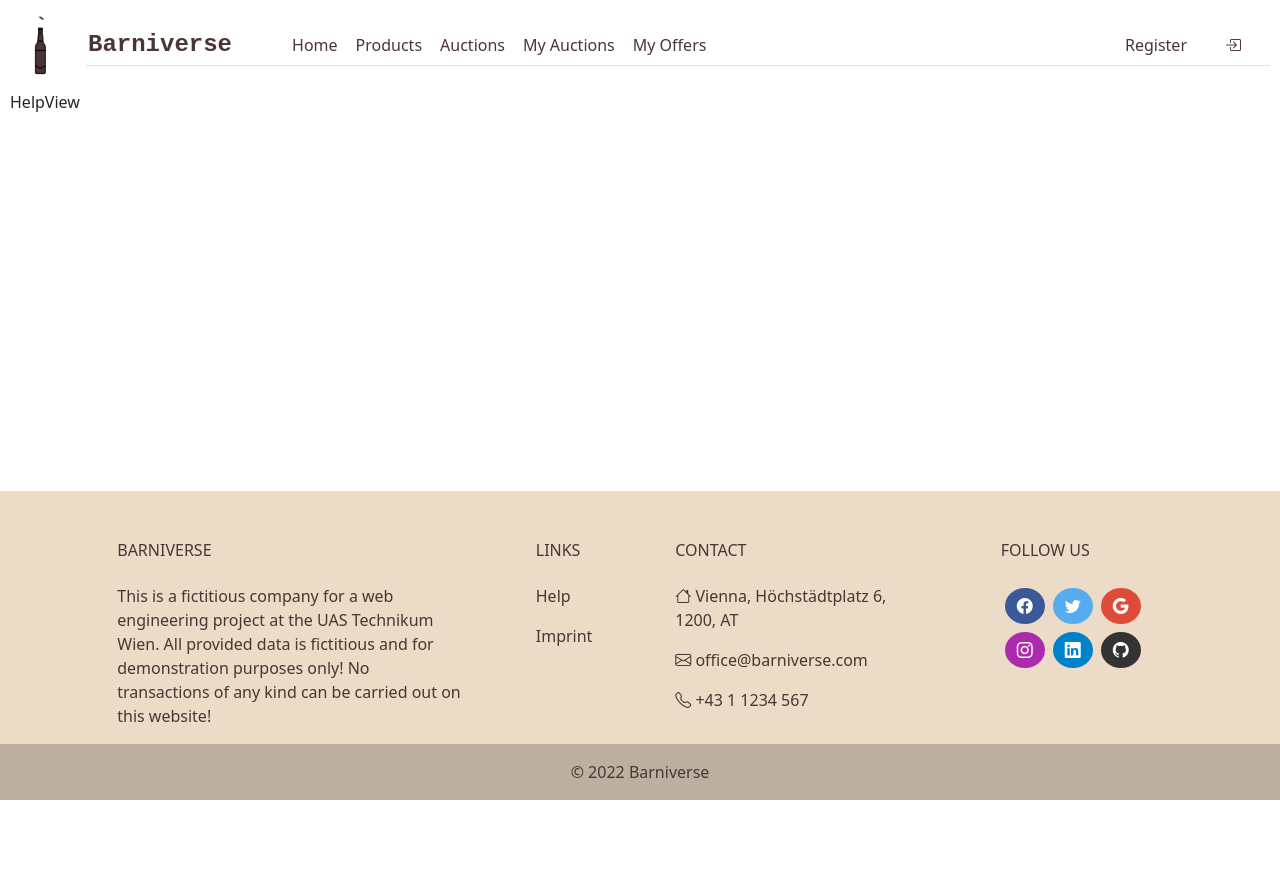
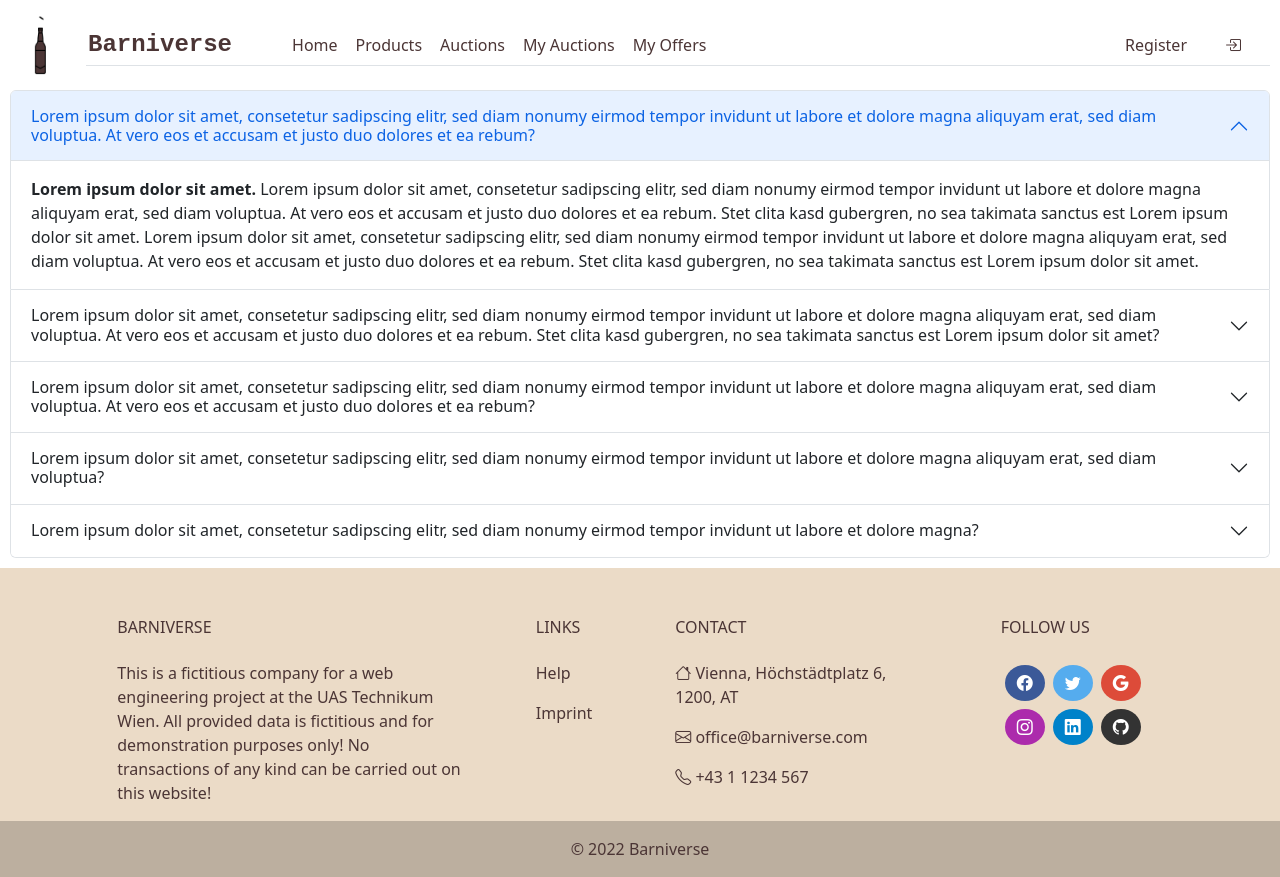
Before and after one commit to lukasfoidl/barniverse, a Vue app in the folder frontend/barniverse_frontend/: page /help in a window 1280 px wide. Before the commit the page ends 800 px from the top, so only its background shows below. Built offline with nearby package versions, Linux system fonts and the light colour scheme.

Commit message:
created HelpView, added BarniverseJustificationText as component (atom)

```diff
--- /dev/null
+++ b/frontend/barniverse_frontend/src/components/atoms/BarniverseJustificationText.vue
@@ -0,0 +1,16 @@
+<template>
+    <span>
+        This is a fictitious company for a web engineering project at the UAS Technikum Wien.
+        All provided data is fictitious and for demonstration purposes only!
+        No transactions of any kind can be carried out on this website!
+    </span>
+</template>
+
+<script>
+export default {
+    name:"BarniverseJustificationText"
+}
+</script>
+
+<style>
+</style>
--- a/frontend/barniverse_frontend/src/components/templates/Footer.vue
+++ b/frontend/barniverse_frontend/src/components/templates/Footer.vue
@@ -12,9 +12,7 @@
                             Barniverse
                         </h6>
                         <p>
-                            This is a fictitious company for a web engineering project at the UAS Technikum Wien.
-                            All provided data is fictitious and for demonstration purposes only!
-                            No transactions of any kind can be carried out on this website!
+                            <BarniverseJustificationText />
                         </p>
                     </div>
 
@@ -100,9 +98,13 @@
 
 <script>
 import $ from "jquery"
+import BarniverseJustificationText from "../atoms/BarniverseJustificationText.vue";
 
 export default {
     name: "Footer",
+    components: {
+        BarniverseJustificationText
+},
     mounted() {
         // set navbar tabs to not active if footer links get clicked
         $(document).on("click", ".footerLink", function() {
--- a/frontend/barniverse_frontend/src/views/HelpView.vue
+++ b/frontend/barniverse_frontend/src/views/HelpView.vue
@@ -1,6 +1,70 @@
 <template>
-    <div>
-        HelpView
+    <div class="accordion" id="accordionExample">
+        <div class="accordion-item">
+            <h2 class="accordion-header" id="heading1">
+                <button class="accordion-button" type="button" data-bs-toggle="collapse" data-bs-target="#collapse1" aria-expanded="true" aria-controls="collapse1">
+                    Lorem ipsum dolor sit amet, consetetur sadipscing elitr, sed diam nonumy eirmod tempor invidunt ut labore et dolore magna aliquyam erat, sed diam voluptua. At vero eos et accusam et justo duo dolores et ea rebum?
+                </button>
+            </h2>
+            <div id="collapse1" class="accordion-collapse collapse show" aria-labelledby="heading1" data-bs-parent="#accordionExample">
+                <div class="accordion-body">
+                    <strong>Lorem ipsum dolor sit amet.</strong>
+                    Lorem ipsum dolor sit amet, consetetur sadipscing elitr, sed diam nonumy eirmod tempor invidunt ut labore et dolore magna aliquyam erat, sed diam voluptua. At vero eos et accusam et justo duo dolores et ea rebum. Stet clita kasd gubergren, no sea takimata sanctus est Lorem ipsum dolor sit amet. Lorem ipsum dolor sit amet, consetetur sadipscing elitr, sed diam nonumy eirmod tempor invidunt ut labore et dolore magna aliquyam erat, sed diam voluptua. At vero eos et accusam et justo duo dolores et ea rebum. Stet clita kasd gubergren, no sea takimata sanctus est Lorem ipsum dolor sit amet.
+                </div>
+            </div>
+        </div>
+        <div class="accordion-item">
+            <h2 class="accordion-header" id="heading2">
+                <button class="accordion-button collapsed" type="button" data-bs-toggle="collapse" data-bs-target="#collapse2" aria-expanded="true" aria-controls="collapse2">
+                    Lorem ipsum dolor sit amet, consetetur sadipscing elitr, sed diam nonumy eirmod tempor invidunt ut labore et dolore magna aliquyam erat, sed diam voluptua. At vero eos et accusam et justo duo dolores et ea rebum. Stet clita kasd gubergren, no sea takimata sanctus est Lorem ipsum dolor sit amet?
+                </button>
+            </h2>
+            <div id="collapse2" class="accordion-collapse collapse" aria-labelledby="heading2" data-bs-parent="#accordionExample">
+                <div class="accordion-body">
+                    <strong>Lorem ipsum</strong>
+                    Lorem ipsum dolor sit amet, consetetur sadipscing elitr, sed diam nonumy eirmod tempor invidunt ut labore et dolore magna aliquyam erat, sed diam voluptua. At vero eos et accusam et justo duo dolores et ea rebum. Stet clita kasd gubergren, no sea takimata sanctus est Lorem ipsum dolor sit amet. Lorem ipsum dolor sit amet, consetetur sadipscing elitr, sed diam nonumy eirmod tempor invidunt ut labore et dolore magna aliquyam erat, sed diam voluptua. At vero eos et accusam et justo duo dolores et ea rebum. Stet clita kasd gubergren, no sea takimata sanctus est Lorem ipsum dolor sit amet. Lorem ipsum dolor sit amet, consetetur sadipscing elitr, sed diam nonumy eirmod tempor invidunt ut labore et dolore magna aliquyam erat, sed diam voluptua. At vero eos et accusam et justo duo dolores et ea rebum. Stet clita kasd gubergren, no sea takimata sanctus est Lorem ipsum dolor sit amet.
+                </div>
+            </div>
+        </div>
+        <div class="accordion-item">
+            <h2 class="accordion-header" id="heading3">
+                <button class="accordion-button collapsed" type="button" data-bs-toggle="collapse" data-bs-target="#collapse3" aria-expanded="true" aria-controls="collapse3">
+                    Lorem ipsum dolor sit amet, consetetur sadipscing elitr, sed diam nonumy eirmod tempor invidunt ut labore et dolore magna aliquyam erat, sed diam voluptua. At vero eos et accusam et justo duo dolores et ea rebum?
+                </button>
+            </h2>
+            <div id="collapse3" class="accordion-collapse collapse" aria-labelledby="heading3" data-bs-parent="#accordionExample">
+                <div class="accordion-body">
+                    <strong>Lorem ipsum</strong>
+                    Lorem ipsum dolor sit amet, consetetur sadipscing elitr, sed diam nonumy eirmod tempor invidunt ut labore et dolore magna aliquyam erat, sed diam voluptua. At vero eos et accusam et justo duo dolores et ea rebum. Stet clita kasd gubergren, no sea takimata sanctus est Lorem ipsum dolor sit amet. Lorem ipsum dolor sit amet, consetetur sadipscing elitr, sed diam nonumy eirmod tempor invidunt ut labore et dolore magna aliquyam erat, sed diam voluptua. At vero eos et accusam et.
+                </div>
+            </div>
+        </div>
+        <div class="accordion-item">
+            <h2 class="accordion-header" id="heading4">
+                <button class="accordion-button collapsed" type="button" data-bs-toggle="collapse" data-bs-target="#collapse4" aria-expanded="true" aria-controls="collapse4">
+                    Lorem ipsum dolor sit amet, consetetur sadipscing elitr, sed diam nonumy eirmod tempor invidunt ut labore et dolore magna aliquyam erat, sed diam voluptua?
+                </button>
+            </h2>
+            <div id="collapse4" class="accordion-collapse collapse" aria-labelledby="heading4" data-bs-parent="#accordionExample">
+                <div class="accordion-body">
+                    <strong>Lorem ipsum dolor sit amet</strong>
+                    Lorem ipsum dolor sit amet, consetetur sadipscing elitr, sed diam nonumy eirmod tempor invidunt ut labore et dolore magna aliquyam erat, sed diam voluptua. At vero eos et accusam et justo duo dolores et ea rebum.
+                </div>
+            </div>
+        </div>
+        <div class="accordion-item">
+            <h2 class="accordion-header" id="heading5">
+                <button class="accordion-button collapsed" type="button" data-bs-toggle="collapse" data-bs-target="#collapse5" aria-expanded="true" aria-controls="collapse5">
+                    Lorem ipsum dolor sit amet, consetetur sadipscing elitr, sed diam nonumy eirmod tempor invidunt ut labore et dolore magna?
+                </button>
+            </h2>
+            <div id="collapse5" class="accordion-collapse collapse" aria-labelledby="heading5" data-bs-parent="#accordionExample">
+                <div class="accordion-body">
+                    <strong>Lorem ipsum dolor sit amet, consetetur sadipscing elitr</strong>
+                    Lorem ipsum dolor sit amet, consetetur sadipscing elitr, sed diam nonumy eirmod tempor invidunt ut labore et dolore magna aliquyam erat, sed diam voluptua. At vero eos et accusam et justo duo dolores et ea rebum. Stet clita kasd gubergren, no sea takimata sanctus est Lorem ipsum dolor sit amet. Lorem ipsum dolor sit amet, consetetur sadipscing elitr.
+                </div>
+            </div>
+        </div>
     </div>
 </template>
 
@@ -11,4 +75,7 @@ export default {
 </script>
 
 <style>
+.accordion-button:hover {
+    background-color: #e7f1ff;
+}
 </style>
--- a/frontend/barniverse_frontend/src/views/ImprintView.vue
+++ b/frontend/barniverse_frontend/src/views/ImprintView.vue
@@ -1,8 +1,7 @@
 <template>
     <!-- Einleitung -->
     <div>
-        <center>This is a fictitious company for a web engineering project at the UAS Technikum Wien.</center>
-        <center>All provided data is fictitious and for demonstration purposes only! No transactions of any kind can be carried out on this website!</center>
+        <center><BarniverseJustificationText /></center>
         <p/>
         <center>Due to the company's headquarters in Austria, the imprint is in German.</center>
     </div>
@@ -69,8 +68,11 @@
 </template>
 
 <script>
+import BarniverseJustificationText from '@/components/atoms/BarniverseJustificationText.vue';
+
 export default {
-    name: "ImprintView"
+    name: "ImprintView",
+    components: { BarniverseJustificationText }
 }
 </script>
 
```
